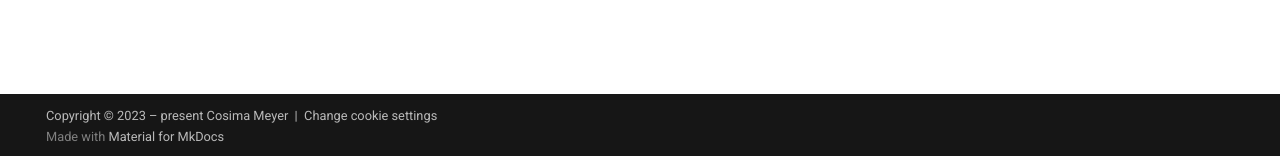
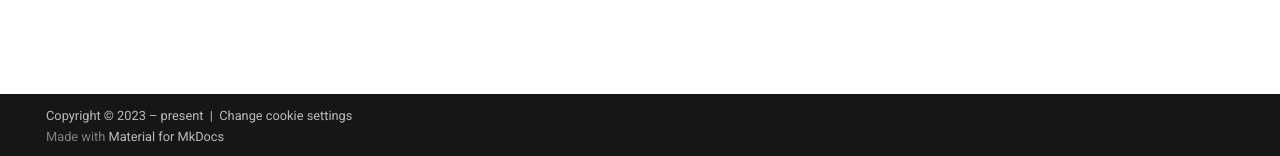
Before and after one commit to cosimameyer/community-bots, an MkDocs documentation site: the page built from docs/reference.md, in a window 1280 px wide. Shown: the part 741-897 px from the top of the page. Built offline with MkDocs 1.6.1 and Material for MkDocs 9.7.7, drawn with Linux system fonts in a browser that asks for light colours; comment, search, counter and statistics services are not loaded.

Commit message:
remove name

```diff
--- a/mkdocs.yml
+++ b/mkdocs.yml
@@ -49,7 +49,7 @@ extra:
         checked: false
 
 copyright: >
-  Copyright &copy; 2023 – present Cosima Meyer &nbsp;|&nbsp;
+  Copyright &copy; 2023 – present &nbsp;|&nbsp;
   <a href="#__consent">Change cookie settings</a>
 
 plugins:
```
